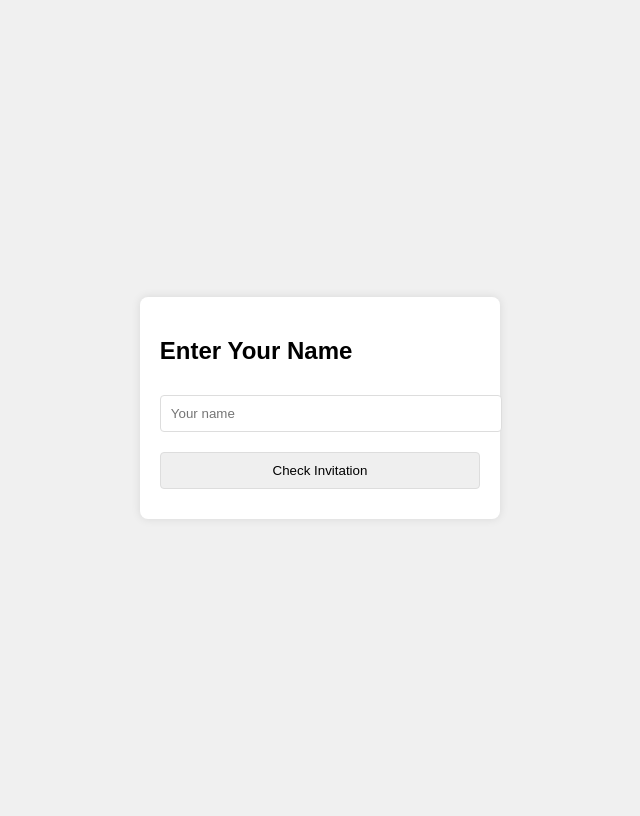
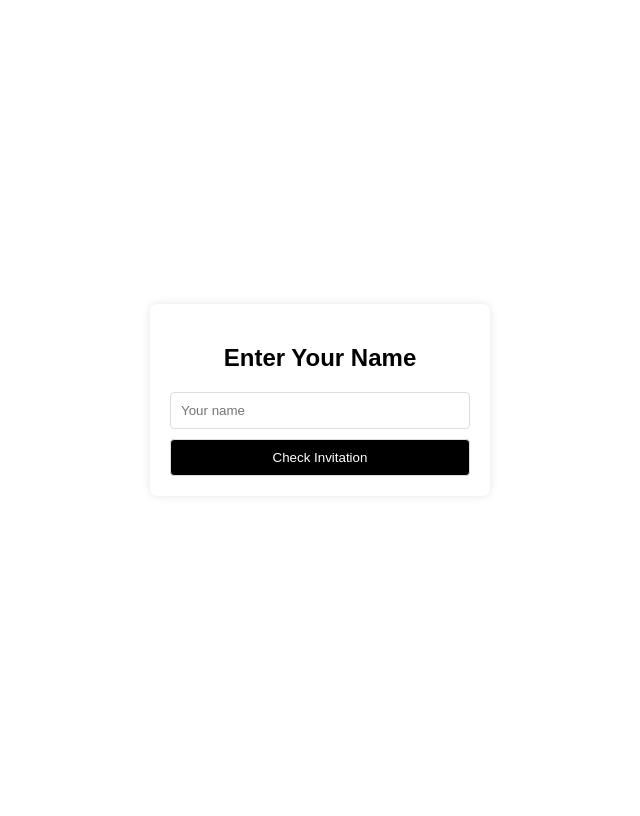
Before and after one commit to ibphantom/UniqueInvite, a Flask app: page / in a window 1280 px wide. Shown: the whole page, without its empty margins (320-960 px from the left). After the commit the page ends 476 px from the top, so only its background shows below. Run offline with Flask 3, Linux system fonts and the light colour scheme.

Commit message:
Update index.html

```diff
--- a/app/templates/index.html
+++ b/app/templates/index.html
@@ -5,24 +5,41 @@
     <style>
         body {
             font-family: Arial, sans-serif;
+            text-align: center; /* Center text */
+            background-color: white; /* Invert colors: white background */
+            color: black; /* Black text for contrast */
+            height: 100vh;
             display: flex;
             justify-content: center;
             align-items: center;
-            height: 100vh;
-            background-color: #f0f0f0;
+            margin: 0;
         }
         form {
             background-color: #fff;
             padding: 20px;
+            border-radius: 8px;
             box-shadow: 0px 0px 10px 0px rgba(0, 0, 0, 0.1);
-            border-radius: 8px;
+            width: 300px; /* Fix width of form for a consistent layout */
         }
-        input[type="text"], input[type="submit"] {
+        input[type="text"] {
+            width: 100%; /* Make the search box fit inside the form */
+            padding: 10px;
+            margin-bottom: 10px;
+            border-radius: 4px;
+            border: 1px solid #ddd;
+            box-sizing: border-box; /* Ensure padding doesn't affect width */
+        }
+        input[type="submit"] {
             width: 100%;
             padding: 10px;
-            margin: 10px 0;
             border-radius: 4px;
             border: 1px solid #ddd;
+            background-color: black; /* Invert button color */
+            color: white; /* White text on black button */
+            cursor: pointer;
+        }
+        input[type="submit"]:hover {
+            background-color: #555; /* Slightly lighter on hover */
         }
         .error {
             color: red;
```
